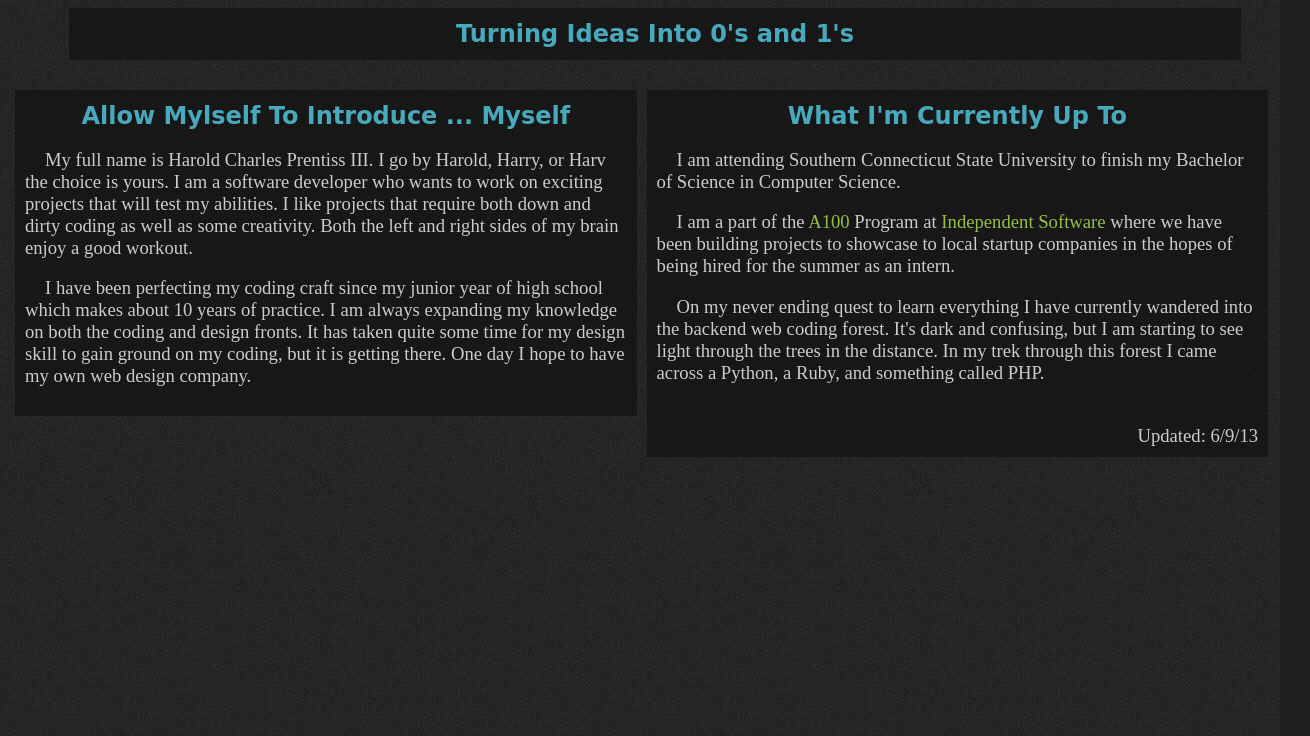
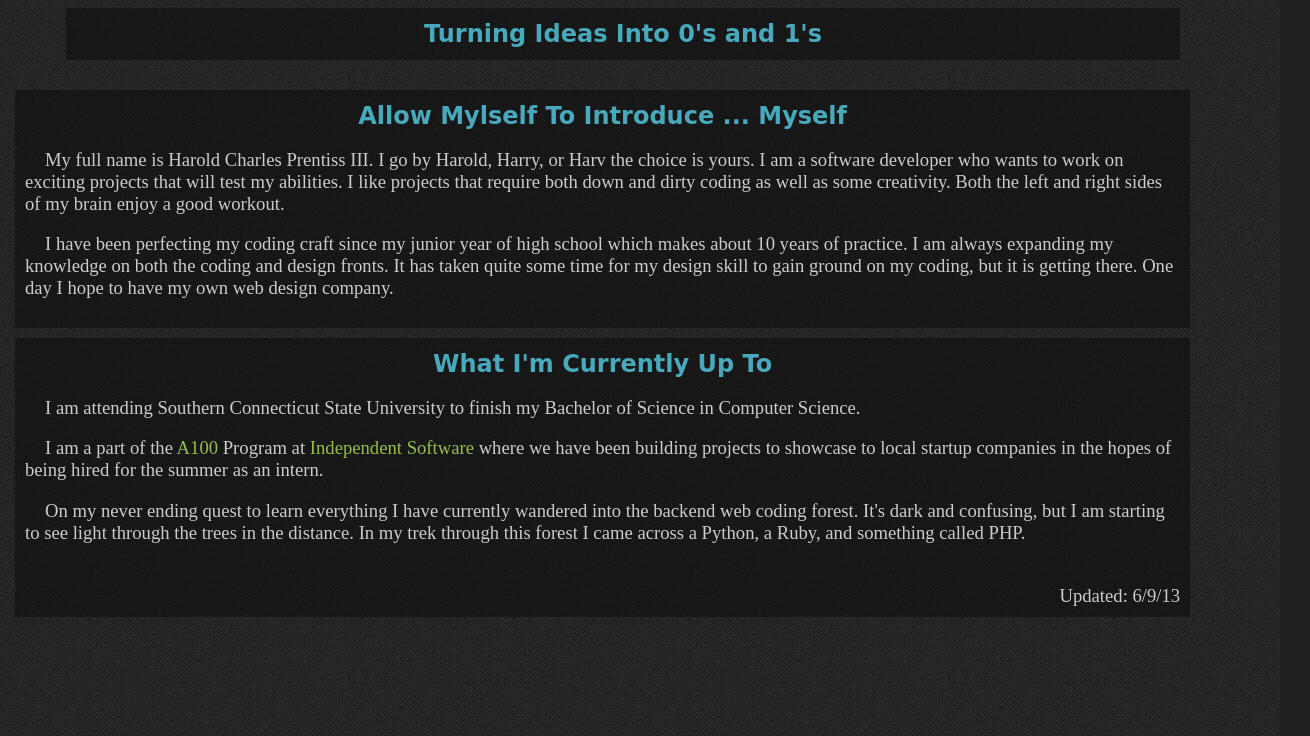
Before and after one commit to harvPrentiss/Harv-Prentiss, a plain HTML site: page My Website/index.html in a window 1280 px wide. Shown: the part 64-800 px from the top of the page, 1310 px wide, since content can reach past the window. Drawn offline with Linux system fonts and the light colour scheme; a web font is replaced by a local one.

Commit message:
Minor changes
Added media queries for tablet and phone separate.
- Tablet keeps normal menu but collapses to one column
- phone collapses columns and menu

```diff
--- a/My Website/Stylesheets/global.css
+++ b/My Website/Stylesheets/global.css
@@ -357,7 +357,38 @@ body
 	background: #007bb6 url(../Images/linkedInLogo.png) ;
 }
 
-@media only screen and (max-width:768px)
+@media screen and (min-device-width: 768px) and (max-device-width: 1024px)
+{
+	#content
+	{
+		width: 95%;
+	}
+
+	.expSkills, .bioInterestBox
+    {
+    	width: 95%;
+    	margin: 0px 15px 0px 0px;
+    }
+
+    .bioBox
+    {
+    	margin-top: 5px;
+    }
+
+    .introBox
+	{
+		width: 95%;
+		margin: 0px 0px 5px 0px;
+	}
+
+	.currentNews
+	{
+		width: 95%;
+		margin: 5px 0px 0px 0px;
+	}
+}
+
+@media only screen and (max-device-width: 480px) and (-webkit-min-device-pixel-ratio: 2)
 {
 
 	#content
--- a/My Website/index.html
+++ b/My Website/index.html
@@ -5,6 +5,8 @@
 
 		<meta charset="UTF-8">
         <title>Harv Prentiss</title>
+        <link rel='shortcut icon' href="Images/hp3Blue.ico" type='image/x-icon'>
+		<link rel='icon' href="Images/hp3Blue.ico" type='image/x-icon'>
         <link rel ="stylesheet" href="Stylesheets/reset.css">
         <link rel ="stylesheet" href="Stylesheets/global.css">
         <link href='http://fonts.googleapis.com/css?family=Trade+Winds' rel='stylesheet' type='text/css'>
```
Also changed, not shown: My Website/aboutMe.html (+2 -0 lines), My Website/contact.html (+2 -0 lines), My Website/portfolio.html (+2 -0 lines), Business Card/bCardFrontBlue.jpg (added), Business Card/bCardFrontGreen.jpg (added), Business Card/bCardFrontOrange.jpg (added), Business Card/bCardFrontWhite.jpg (added), My Website/Images/hp3Blue.ico (added), 1 other file.
